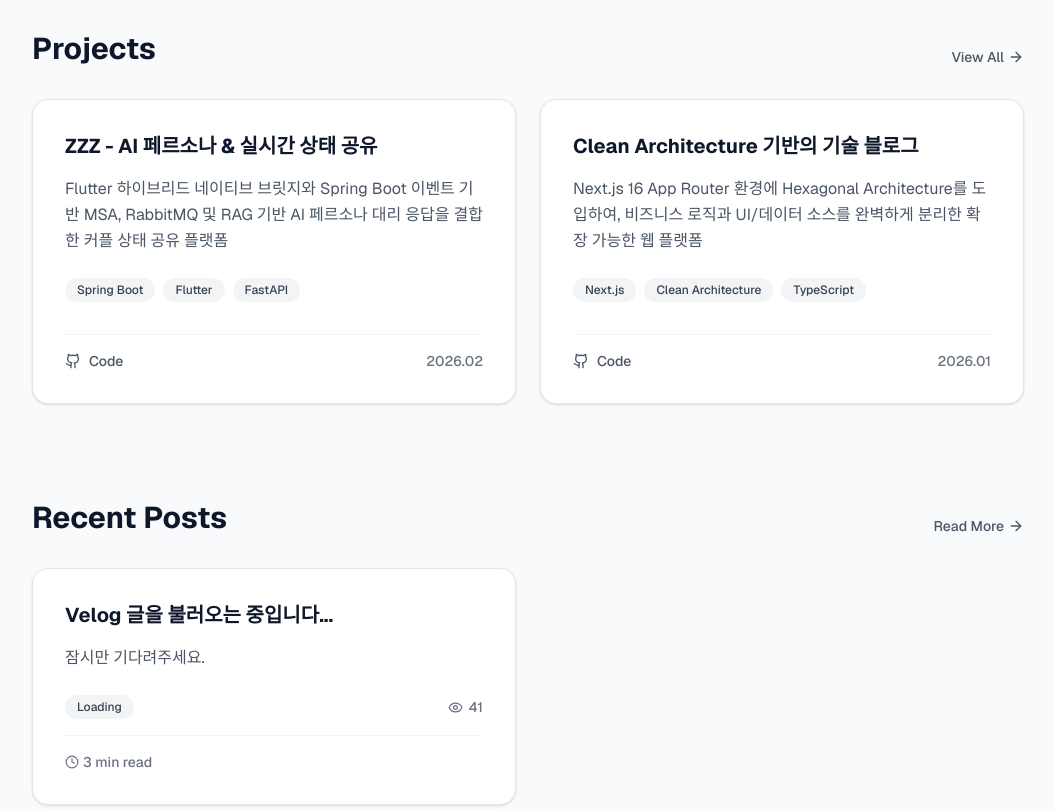
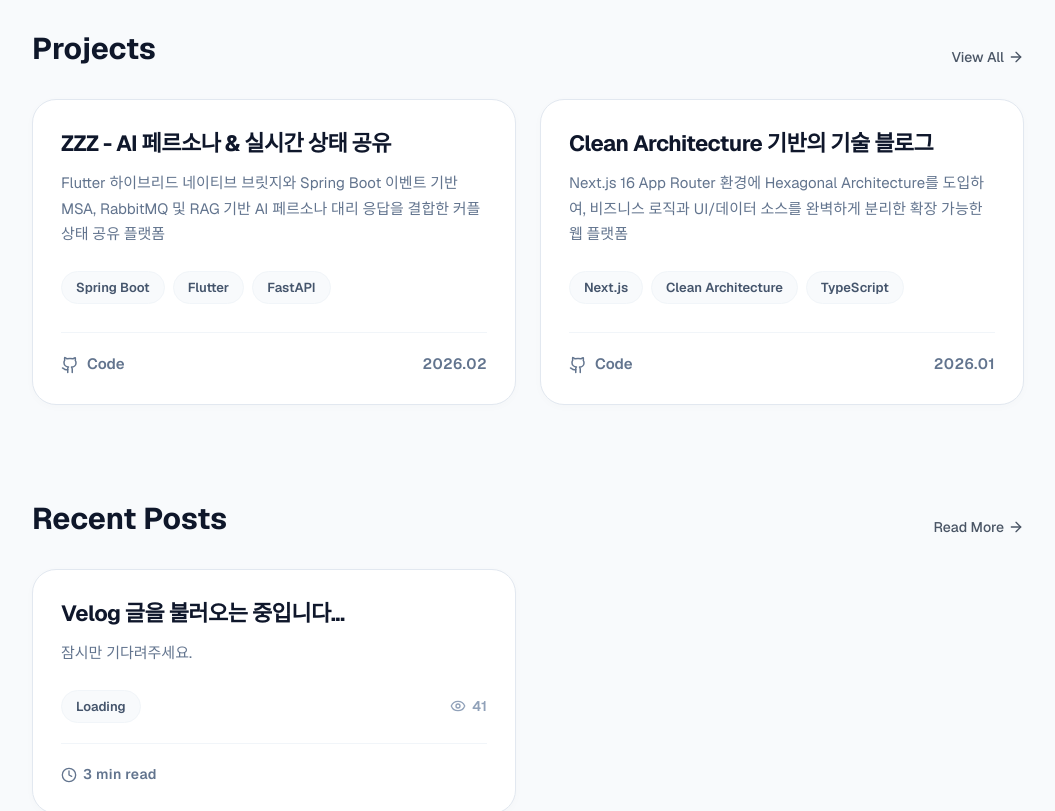
Before and after one commit to gobeomgyu/beomgg, a Next.js app: page / in a window 1280 px wide. Shown: the part 480-1291 px from the top of the page, without its empty margins (112-1167 px from the left). Built offline with nearby package versions, Linux system fonts and the light colour scheme; no server answers.

Commit message:
폰트 재수정

```diff
--- a/src/components/PostCard.tsx
+++ b/src/components/PostCard.tsx
@@ -99,18 +99,18 @@ export function PostCard({ title, description, tags, date, readTime, link }: Pos
   };
 
   const cardContent = (
-    <div className="group flex flex-col border border-gray-200 dark:border-gray-800 rounded-2xl p-6 md:p-8 bg-white dark:bg-[#0f172a] shadow-sm hover:shadow-xl hover:-translate-y-1.5 transition-all duration-300 h-full">
-      <h3 className="text-xl font-bold mb-4 group-hover:text-blue-500 transition-colors">{title}</h3>
-      <p className="text-gray-600 dark:text-gray-400 mb-6 flex-grow leading-relaxed line-clamp-3">
+    <div className="group flex flex-col border border-slate-200 dark:border-slate-800 rounded-3xl p-7 bg-white dark:bg-[#0f172a] shadow-[0_2px_10px_rgb(0,0,0,0.02)] hover:shadow-xl hover:-translate-y-1.5 transition-all duration-300 h-full">
+      <h3 className="text-[22px] font-bold mb-3 text-slate-900 dark:text-slate-100 group-hover:text-blue-600 transition-colors tracking-tight leading-snug">{title}</h3>
+      <p className="text-slate-500 dark:text-slate-400 mb-6 flex-grow leading-[1.7] text-[15px] line-clamp-3">
         {description}
       </p>
 
-      <div className="flex items-center justify-between mb-4">
+      <div className="flex items-center justify-between mb-5">
         <div className="flex flex-wrap gap-2">
           {tags.map((tag) => (
             <span
               key={tag}
-              className="px-3 py-1 bg-gray-100 dark:bg-gray-800 text-gray-700 dark:text-gray-300 text-xs font-medium rounded-full"
+              className="px-3.5 py-1.5 bg-slate-50 dark:bg-slate-800/80 text-slate-600 dark:text-slate-300 text-[13px] font-semibold rounded-full border border-slate-100 dark:border-slate-700/50"
             >
               {tag}
             </span>
@@ -118,19 +118,19 @@ export function PostCard({ title, description, tags, date, readTime, link }: Pos
         </div>
 
         {views > 0 && (
-          <span className="flex items-center gap-1.5 text-sm text-gray-500 dark:text-gray-400 font-medium">
-            <Eye size={15} />
+          <span className="flex items-center gap-1.5 text-[14px] text-slate-400 dark:text-slate-500 font-semibold">
+            <Eye size={16} />
             {views.toLocaleString()}
           </span>
         )}
       </div>
 
-      <div className="flex items-center justify-between mt-auto pt-4 border-t border-gray-100 dark:border-gray-800/50">
-        <span className="flex items-center gap-1 text-sm text-gray-500 dark:text-gray-400 font-medium">
-          <ClockIcon size={14} />
+      <div className="flex items-center justify-between mt-auto pt-5 border-t border-slate-100 dark:border-slate-800/80">
+        <span className="flex items-center gap-1.5 text-[14px] text-slate-500 dark:text-slate-400 font-semibold tracking-wide">
+          <ClockIcon size={16} />
           {lastClickedAt ? `Read ${getRelativeTime(lastClickedAt)}` : (readTime || '3 min read')}
         </span>
-        <span className="text-sm text-gray-500 dark:text-gray-500 font-medium">
+        <span className="text-[14px] text-slate-500 dark:text-slate-400 font-semibold tracking-wide">
           {date}
         </span>
       </div>
--- a/src/components/ProjectCard.tsx
+++ b/src/components/ProjectCard.tsx
@@ -10,32 +10,32 @@ interface ProjectCardProps {
 
 export function ProjectCard({ title, description, tags, date, githubUrl }: ProjectCardProps) {
   return (
-    <div className="group flex flex-col border border-gray-200 dark:border-gray-800 rounded-2xl p-6 md:p-8 bg-white dark:bg-[#0f172a] shadow-sm hover:shadow-xl hover:-translate-y-1.5 transition-all duration-300 h-full">
-      <h3 className="text-xl font-bold mb-4 group-hover:text-blue-500 transition-colors">{title}</h3>
-      <p className="text-gray-600 dark:text-gray-400 mb-6 flex-grow leading-relaxed">
+    <div className="group flex flex-col border border-slate-200 dark:border-slate-800 rounded-3xl p-7 bg-white dark:bg-[#0f172a] shadow-[0_2px_10px_rgb(0,0,0,0.02)] hover:shadow-xl hover:-translate-y-1.5 transition-all duration-300 h-full">
+      <h3 className="text-[22px] font-bold mb-3 text-slate-900 dark:text-slate-100 group-hover:text-blue-600 transition-colors tracking-tight leading-snug">{title}</h3>
+      <p className="text-slate-500 dark:text-slate-400 mb-6 flex-grow leading-[1.7] text-[15px]">
         {description}
       </p>
 
-      <div className="flex flex-wrap gap-2 mb-8">
+      <div className="flex flex-wrap gap-2 mb-7">
         {tags.map((tag) => (
           <span
             key={tag}
-            className="px-3 py-1 bg-gray-100 dark:bg-gray-800 text-gray-700 dark:text-gray-300 text-xs font-medium rounded-full"
+            className="px-3.5 py-1.5 bg-slate-50 dark:bg-slate-800/80 text-slate-600 dark:text-slate-300 text-[13px] font-semibold rounded-full border border-slate-100 dark:border-slate-700/50"
           >
             {tag}
           </span>
         ))}
       </div>
 
-      <div className="flex items-center justify-between mt-auto pt-4 border-t border-gray-100 dark:border-gray-800/50">
+      <div className="flex items-center justify-between mt-auto pt-5 border-t border-slate-100 dark:border-slate-800/80">
         <a
           href={githubUrl || "#"}
-          className="flex items-center gap-2 text-gray-600 dark:text-gray-400 hover:text-gray-900 dark:hover:text-white transition-colors text-sm font-medium"
+          className="flex items-center gap-2 text-slate-500 dark:text-slate-400 hover:text-slate-900 dark:hover:text-white transition-colors text-[15px] font-semibold"
         >
-          <GithubIcon size={16} />
+          <GithubIcon size={18} />
           Code
         </a>
-        <span className="text-sm text-gray-500 dark:text-gray-500 font-medium">
+        <span className="text-[15px] text-slate-500 dark:text-slate-400 font-semibold tracking-wide">
           {date}
         </span>
       </div>
```
